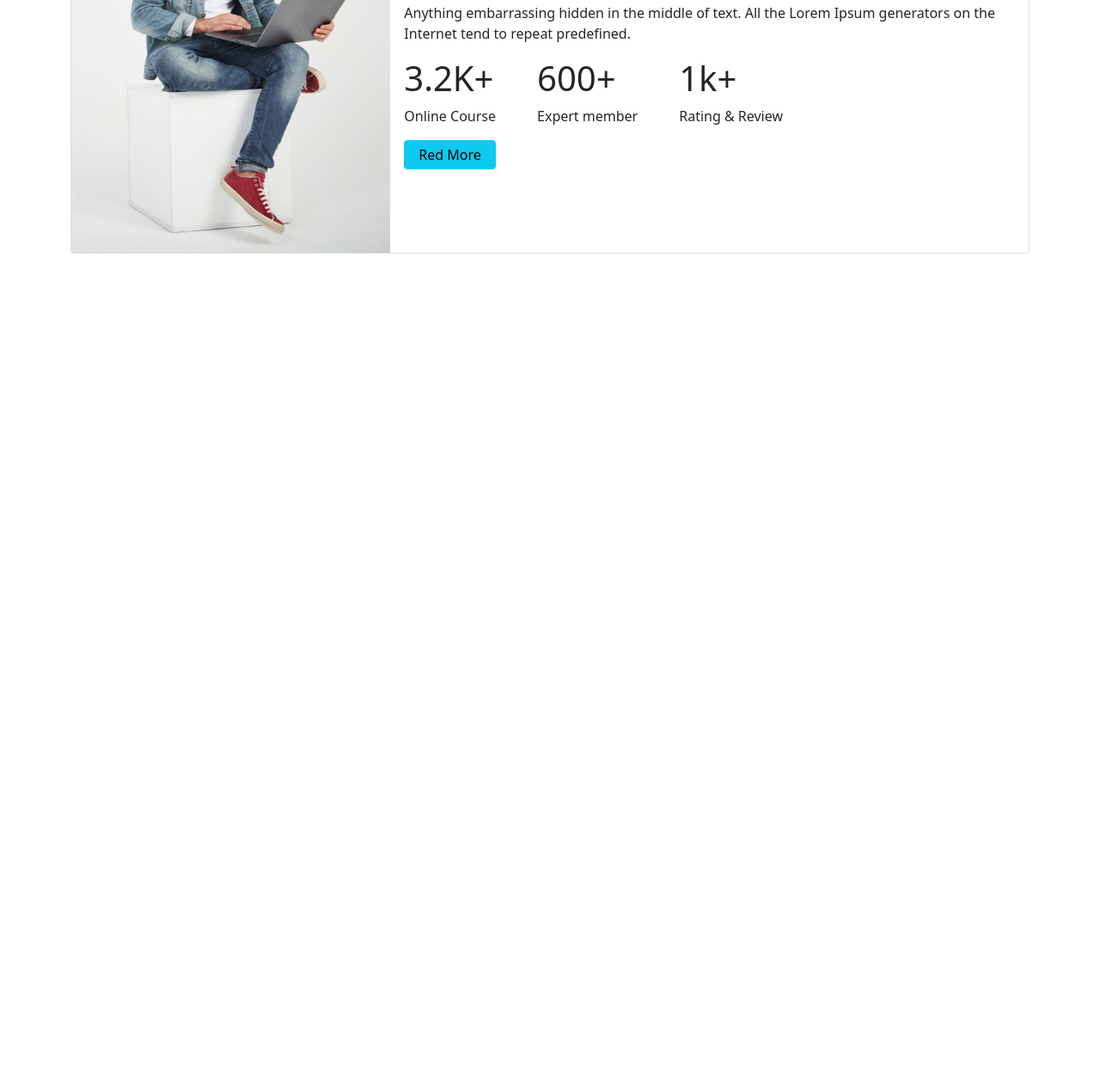
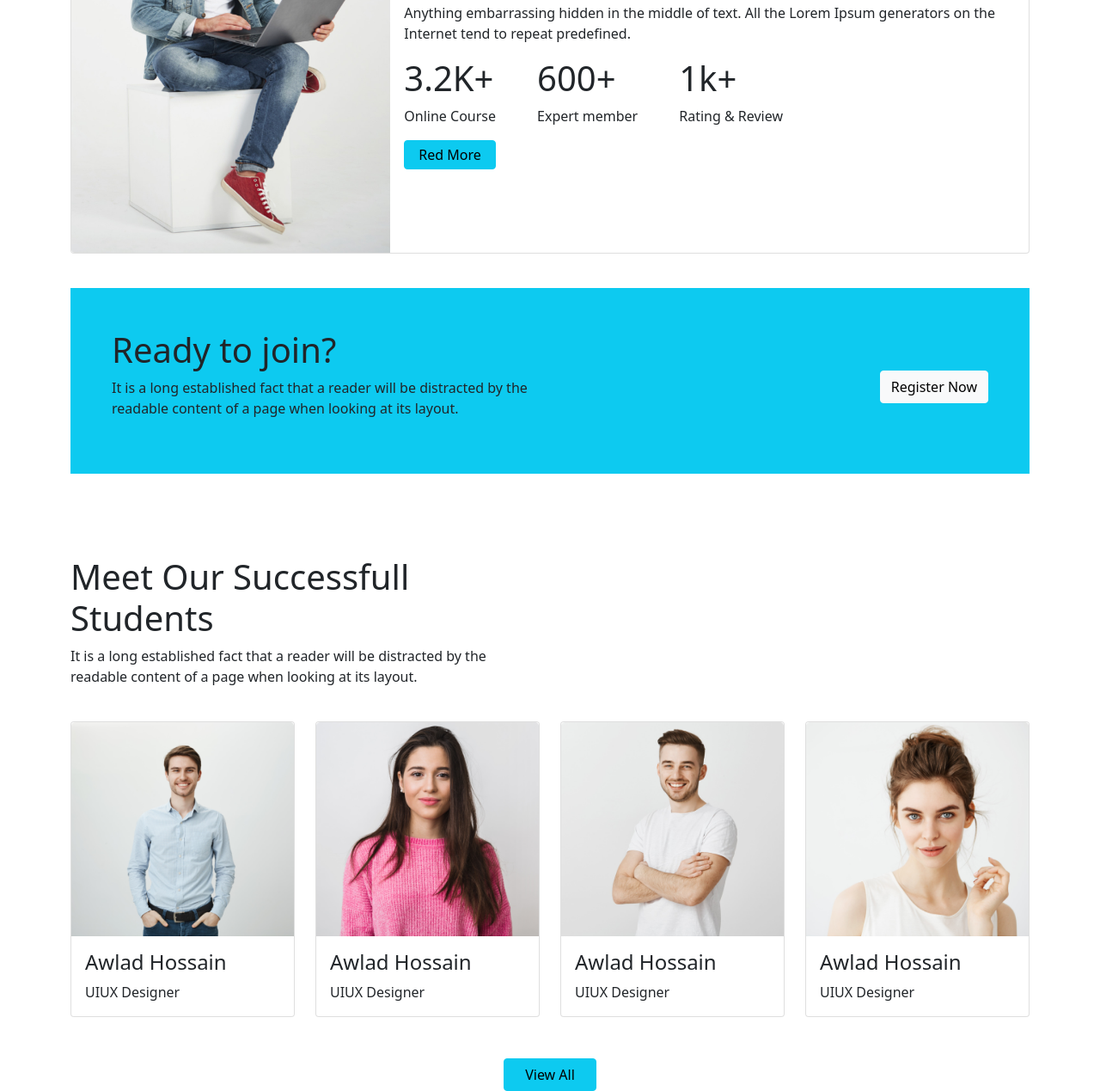
Before and after one commit to Sharifu31/Assignment_3, a plain HTML site: page index.html in a window 1280 px wide. Shown: the part 1983-3252 px from the top of the page at 86% size. Before the commit the page ends 2294 px from the top, so only its background shows below. Drawn offline with nearby package versions, Linux system fonts and the light colour scheme.

Commit message:
Our successful student

```diff
--- a/index.html
+++ b/index.html
@@ -84,6 +84,7 @@
             </button>
           </div>
           <!--------------------------- Slider end--------------------- -->
+    </header>
     <main>
       <!---------------------------Our Course Information Start--------------------- -->
       <div class="container text-center mt-5">
@@ -233,8 +234,88 @@
           </div>
         </div>
       </section>
+      <br>
+      <section class="container">
+        <div class="text-lg-start text-md-center text-sm-center bg-info p-5 d-flex justify-content-between flex-sm-column flex-md-column flex-lg-row flex-xl-row flex-xxl-row ">
+          <div>
+            <h1>Ready to join?</h1>
+            <p>It is a long established fact that a reader will be distracted by the <br>readable content of a page when looking at its layout.</p>
+          </div>
+          <div class="pt-5">
+            <!-- Button trigger modal -->
+            <button type="button" class="btn btn-light" data-bs-toggle="modal" data-bs-target="#exampleModal">Register Now</button>
+
+            <!-- Modal -->
+            <div class="modal fade" id="exampleModal" tabindex="-1" aria-labelledby="exampleModalLabel" aria-hidden="true">
+              <div class="modal-dialog">
+                <div class="modal-content">
+                  <div class="modal-header">
+                    <h5 class="modal-title" id="exampleModalLabel">Modal title</h5>
+                      <button type="button" class="btn-close" data-bs-dismiss="modal" aria-label="Close"></button>
+                    </div>
+                    <div class="modal-body">Our cour is wev devolopment</div>
+                    <div class="modal-footer">
+                    <button type="button" class="btn btn-secondary" data-bs-dismiss="modal">Close</button>
+                    <button type="button" class="btn btn-primary">Save changes</button>
+                  </div>
+                </div>
+              </div>
+            </div>
+          </div>
+        </div>
+      </section>
+      <div class="container mt-5 pt-5 text-lg-start text-md-start text-sm-center ">
+        <h1>Meet Our Successfull <br>Students</h1>
+        <p><span class="d-md-block d-lg-block d-sm-none">It is a long established fact that a reader will be<br class="d-sm-none d-md-block d-lg-none"> distracted by the <br class="d-sm-none d-md-none d-lg-block">readable content of a page when<br class="d-sm-none d-md-block d-lg-none"> looking at its layout.</span>
+        <span class="d-md-none d-lg-none d-sm-block">There are many variations of passages of
+          <br>Lorem Ipsum available, but the majority
+          <br>have suffered alteration.</span></p>
+      </div>
+      <br>
+      <section class="container">
+        <div class="row row-cols-1 row-cols-md-4 g-4">
+          <div class="col col-sm-12 col-md-6 col-lg-3">
+            <div class="card">
+              <img src="images/student/student-1.png" class="card-img-top" alt="...">
+              <div class="card-body">
+                <h4 class="card-title">Awlad Hossain</h4>
+                <p class="card-text">UIUX Designer</p>
+              </div>
+            </div>
+          </div>
+          <div class="col col-sm-12 col-md-6 col-lg-3">
+            <div class="card">
+              <img src="images/student/student-2.png" class="card-img-top" alt="...">
+              <div class="card-body">
+                <h4 class="card-title">Awlad Hossain</h4>
+                <p class="card-text">UIUX Designer</p>
+              </div>
+            </div>
+          </div>
+          <div class="col col-sm-12 col-md-6 col-lg-3">
+            <div class="card">
+              <img src="images/student/student-3.png" class="card-img-top" alt="...">
+              <div class="card-body">
+                <h4 class="card-title">Awlad Hossain</h4>
+                <p class="card-text">UIUX Designer</p>
+              </div>
+            </div>
+          </div>
+          <div class="col col-sm-12 col-md-6 col-lg-3">
+            <div class="card">
+              <img src="images/student/student-4.png" class="card-img-top" alt="...">
+              <div class="card-body">
+                <h4 class="card-title">Awlad Hossain</h4>
+                <p class="card-text">UIUX Designer</p>
+              </div>
+            </div>
+          </div>
+        </div>
+        <div class="text-center mt-5 d-md-none d-sm-block d-lg-block">
+          <button type="button" class="btn btn-info px-4">View All</button>
+        </div>
+      </section>
     </main>
-    </header>
     <script src="https://cdn.jsdelivr.net/npm/bootstrap@5.0.2/dist/js/bootstrap.bundle.min.js" integrity="sha384-MrcW6ZMFYlzcLA8Nl+NtUVF0sA7MsXsP1UyJoMp4YLEuNSfAP+JcXn/tWtIaxVXM" crossorigin="anonymous"></script>
 </body>
 </html>
```
Lines whose indentation alone changed are shown as unchanged.
